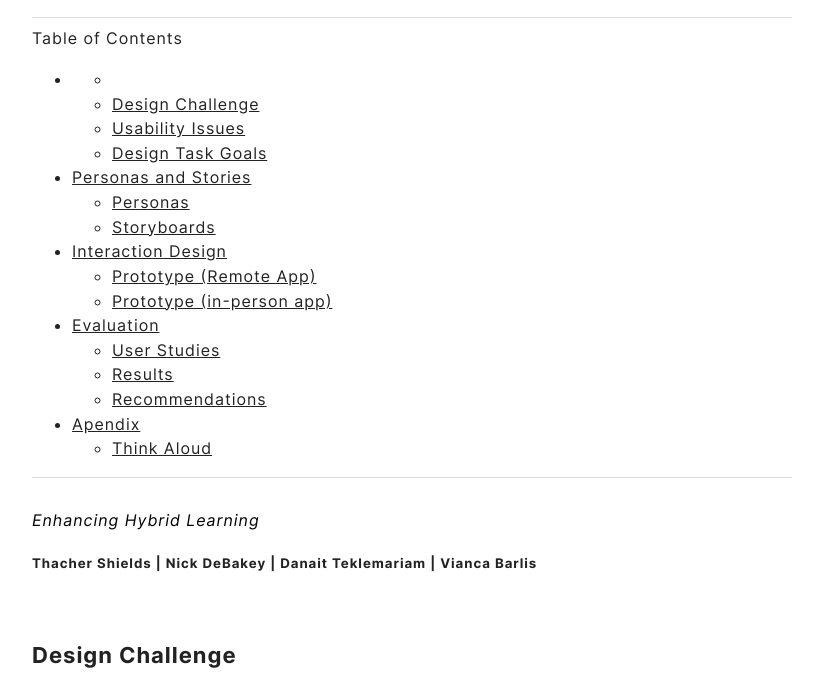
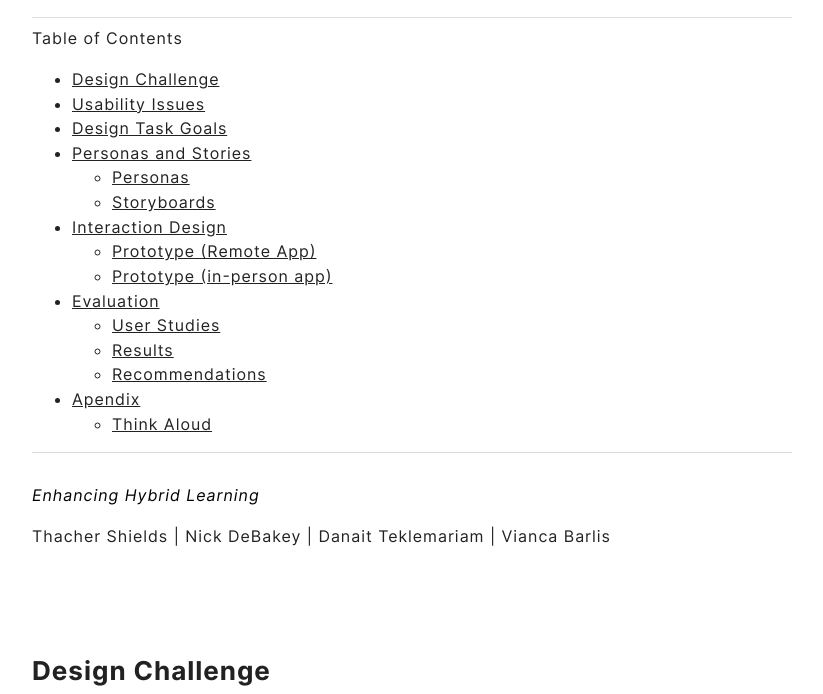
Before and after one commit to ShieldsPC/portfolio-site-published, a plain HTML site: page portfolio/classmate/classmate/index.html in a window 1280 px wide. Shown: the part 195-889 px from the top of the page, without its empty margins (228-1051 px from the left). Drawn offline with nearby package versions, Linux system fonts and the light colour scheme.

Commit message:
Updated heading levels

```diff
--- a/index.xml
+++ b/index.xml
@@ -39,7 +39,8 @@ Come on now. They&amp;rsquo;re not silly. They have flair. But seriously, it&amp
 
       <guid>https://thacher.me/portfolio/classmate/classmate/</guid>
       <description>Enhancing Hybrid Learning
-Thacher Shields | Nick DeBakey | Danait Teklemariam | Vianca Barlis Design Challenge The design challenge we have selected is the Burson Hall physical/virtual hybrid classroom renovation. We have developed two design goals to improve upon the current structure that will guide the renovation process. In addition, we aim to improve the collaboration process between virtual and in-person students by increasing interaction capabilities across in-person and remote students and mitigating common privacy concerns.</description>
+Thacher Shields | Nick DeBakey | Danait Teklemariam | Vianca Barlis
+Design Challenge The design challenge we have selected is the Burson Hall physical/virtual hybrid classroom renovation. We have developed two design goals to improve upon the current structure that will guide the renovation process. In addition, we aim to improve the collaboration process between virtual and in-person students by increasing interaction capabilities across in-person and remote students and mitigating common privacy concerns.</description>
     </item>
 
   </channel>
--- a/portfolio/classmate/classmate/index.html
+++ b/portfolio/classmate/classmate/index.html
@@ -6,7 +6,8 @@
 <meta name="viewport" content="width=device-width, initial-scale=1, shrink-to-fit=no">
 <meta name="author" content="">
 <meta name="description" content="Enhancing Hybrid Learning
-Thacher Shields | Nick DeBakey | Danait Teklemariam | Vianca Barlis Design Challenge The design challenge we have selected is the Burson Hall physical/virtual hybrid classroom renovation. We have developed two design goals to improve upon the current structure that will guide the renovation process. In addition, we aim to improve the collaboration process between virtual and in-person students by increasing interaction capabilities across in-person and remote students and mitigating common privacy concerns." />
+Thacher Shields | Nick DeBakey | Danait Teklemariam | Vianca Barlis
+Design Challenge The design challenge we have selected is the Burson Hall physical/virtual hybrid classroom renovation. We have developed two design goals to improve upon the current structure that will guide the renovation process. In addition, we aim to improve the collaboration process between virtual and in-person students by increasing interaction capabilities across in-person and remote students and mitigating common privacy concerns." />
 <meta name="keywords" content="" />
 <meta name="robots" content="noodp" />
 <meta name="theme-color" content="" />
@@ -41,14 +42,16 @@ Thacher Shields | Nick DeBakey | Danait Teklemariam | Vianca Barlis Design Chall
 
 <meta itemprop="name" content="ClassMate">
 <meta itemprop="description" content="Enhancing Hybrid Learning
-Thacher Shields | Nick DeBakey | Danait Teklemariam | Vianca Barlis Design Challenge The design challenge we have selected is the Burson Hall physical/virtual hybrid classroom renovation. We have developed two design goals to improve upon the current structure that will guide the renovation process. In addition, we aim to improve the collaboration process between virtual and in-person students by increasing interaction capabilities across in-person and remote students and mitigating common privacy concerns."><meta itemprop="datePublished" content="2021-12-08T00:00:00+00:00" />
+Thacher Shields | Nick DeBakey | Danait Teklemariam | Vianca Barlis
+Design Challenge The design challenge we have selected is the Burson Hall physical/virtual hybrid classroom renovation. We have developed two design goals to improve upon the current structure that will guide the renovation process. In addition, we aim to improve the collaboration process between virtual and in-person students by increasing interaction capabilities across in-person and remote students and mitigating common privacy concerns."><meta itemprop="datePublished" content="2021-12-08T00:00:00+00:00" />
 <meta itemprop="dateModified" content="2021-12-08T00:00:00+00:00" />
 <meta itemprop="wordCount" content="5907">
 <meta itemprop="keywords" content="" />
 <meta name="twitter:card" content="summary"/>
 <meta name="twitter:title" content="ClassMate"/>
 <meta name="twitter:description" content="Enhancing Hybrid Learning
-Thacher Shields | Nick DeBakey | Danait Teklemariam | Vianca Barlis Design Challenge The design challenge we have selected is the Burson Hall physical/virtual hybrid classroom renovation. We have developed two design goals to improve upon the current structure that will guide the renovation process. In addition, we aim to improve the collaboration process between virtual and in-person students by increasing interaction capabilities across in-person and remote students and mitigating common privacy concerns."/>
+Thacher Shields | Nick DeBakey | Danait Teklemariam | Vianca Barlis
+Design Challenge The design challenge we have selected is the Burson Hall physical/virtual hybrid classroom renovation. We have developed two design goals to improve upon the current structure that will guide the renovation process. In addition, we aim to improve the collaboration process between virtual and in-person students by increasing interaction capabilities across in-person and remote students and mitigating common privacy concerns."/>
 
 
 
@@ -130,14 +133,9 @@ Thacher Shields | Nick DeBakey | Danait Teklemariam | Vianca Barlis Design Chall
                 <div class="toc-title">Table of Contents</div>
                     <nav id="TableOfContents">
   <ul>
-    <li>
-      <ul>
-        <li></li>
-        <li><a href="#design-challenge">Design Challenge</a></li>
-        <li><a href="#usability-issues">Usability Issues</a></li>
-        <li><a href="#design-task-goals">Design Task Goals</a></li>
-      </ul>
-    </li>
+    <li><a href="#design-challenge">Design Challenge</a></li>
+    <li><a href="#usability-issues">Usability Issues</a></li>
+    <li><a href="#design-task-goals">Design Task Goals</a></li>
     <li><a href="#personas-and-stories">Personas and Stories</a>
       <ul>
         <li><a href="#personas">Personas</a></li>
@@ -170,20 +168,20 @@ Thacher Shields | Nick DeBakey | Danait Teklemariam | Vianca Barlis Design Chall
 
             <div class="post-content">
                 <p><em>Enhancing Hybrid Learning</em></p>
-<h5 id="thacher-shields--nick-debakey--danait-teklemariam--vianca-barlis">Thacher Shields | Nick DeBakey | Danait Teklemariam | Vianca Barlis</h5>
+<p>Thacher Shields | Nick DeBakey | Danait Teklemariam | Vianca Barlis</p>
 <p> </p>
-<h3 id="design-challenge">Design Challenge</h3>
+<h2 id="design-challenge">Design Challenge</h2>
 <p>The design challenge we have selected is the Burson Hall physical/virtual hybrid classroom renovation. We have developed two design goals to improve upon the current structure that will guide the renovation process. In addition, we aim to improve the collaboration process between virtual and in-person students by increasing interaction capabilities across in-person and remote students and mitigating common privacy concerns. Over the course of the past seven weeks, we have refined our design goals to better address the problems discovered in our user research.</p>
 <p>The first design goal is to increase interaction and engagement from remote students. Our research found that remote students often choose not to interact with class when they can get away with it. Instead, they engage with distractions like social media. One common way that educators mitigate this distraction is by requiring students to turn on their webcams to be monitored. Unfortunately, not all students have access to a private office/study space. A common theme among students surveyed was that they did not feel comfortable being on camera because they did not like sharing their personal spaces with other students and their instructors. We built our Allison persona (below) to reflect the frustrations felt by remote students who do not like being on camera. To smooth this pain point, we are implementing a technology in line with Apple’s Memoji system that will allow remote students to have their facial expressions and movements tracked by their webcam and applied to a virtual 3D cartoon avatar that the other students can see.</p>
 <p>The second design goal is to provide a greater number of interaction modalities and collaboration tools to in-person students to communicate complex ideas to remote students better and more easily. Our focus groups discovered that academically-oriented and highly motivated students often feel frustrated when working with remote students because they feel they cannot adequately communicate with them. We used these frustrations to develop our Steven persona (below). Because the exchange of ideas is an integral part of the collaborative work process, we have prioritized this goal. Our solution to the problem is to offer new tools with higher levels of interaction to  in-person students. These new tools will enable them to leverage modern technologies to better work with remote students. The two technologies we propose in this application are remote presence video monitors and large-format touch screen tables. In-person students will see and converse with their remote student teammates using the remote presence video display. When they need to express complex ideas, they can use the large-format touch screen table to draw diagrams and models that the remote students can see.</p>
 <p> </p>
-<h3 id="usability-issues">Usability Issues</h3>
+<h2 id="usability-issues">Usability Issues</h2>
 <p>In our focus groups and user studies, we found common usability issues that were shared among many participants. Interestingly, once the focus group participants began to converse with one another, they unanimously agreed upon three common usability issues with the currently implemented technologies.</p>
 <p>One of the most echoed sentiments in our user studies and focus groups was that remote users did not like being on camera for class. They remarked that it made them feel uncomfortable and required too much preparation for each class. On the other hand, remote students surveyed commented that they greatly preferred attending remote classes that did not require video participation.
 Another commonly remarked usability issue is that in-person students felt they had trouble communicating with remote students using existing technologies like Zoom. It is often the case that audio/visual communication platforms like Zoom do not adequately allow users to express complex ideas. Our users remarked that these limitations frequently become frustrating.</p>
 <p>Lastly, users surveyed commented that they wanted to avoid added complexity in their workflows. They commented that they felt that many of their instructors were not adequately trained on the technologies and systems used in their classes, and they feared that our design would add to that complexity and increase pain points. For our design to enhance the experience, it must be easily integrated into existing workflows and curriculums and not require extensive training and instruction to use.</p>
 <p> </p>
-<h3 id="design-task-goals">Design Task Goals</h3>
+<h2 id="design-task-goals">Design Task Goals</h2>
 <p>We have developed two specific task goals to help inform our design. These task goals define big-picture user flows that can be performed using the system. They have been developed using feedback from our focus groups and user studies.</p>
 <p>Our first task goal is to select a virtual avatar and set up face tracking. Remote students should be able to easily select a virtual avatar to represent them in class. This virtual avatar should mimic their exact facial expressions, mouth movements, and head position in 3D space. This new form of virtual presence sits to the left of the uncanny valley. However, it has a high enough level of fidelity to enhance the interactivity beyond the levels present in voice chat alone.</p>
 <p>The second task goal is to draw a diagram of the networked devices in your home. This task is challenging to perform through voice and video alone, but a medium like jamboard, FigJam, or Visio can make this a trivial task. Users will use a physical pen-like device to draw diagrams on their work surface that the remote students can see.</p>
--- a/portfolio/index.xml
+++ b/portfolio/index.xml
@@ -15,7 +15,8 @@
 
       <guid>https://thacher.me/portfolio/classmate/classmate/</guid>
       <description>Enhancing Hybrid Learning
-Thacher Shields | Nick DeBakey | Danait Teklemariam | Vianca Barlis Design Challenge The design challenge we have selected is the Burson Hall physical/virtual hybrid classroom renovation. We have developed two design goals to improve upon the current structure that will guide the renovation process. In addition, we aim to improve the collaboration process between virtual and in-person students by increasing interaction capabilities across in-person and remote students and mitigating common privacy concerns.</description>
+Thacher Shields | Nick DeBakey | Danait Teklemariam | Vianca Barlis
+Design Challenge The design challenge we have selected is the Burson Hall physical/virtual hybrid classroom renovation. We have developed two design goals to improve upon the current structure that will guide the renovation process. In addition, we aim to improve the collaboration process between virtual and in-person students by increasing interaction capabilities across in-person and remote students and mitigating common privacy concerns.</description>
     </item>
 
   </channel>
```
